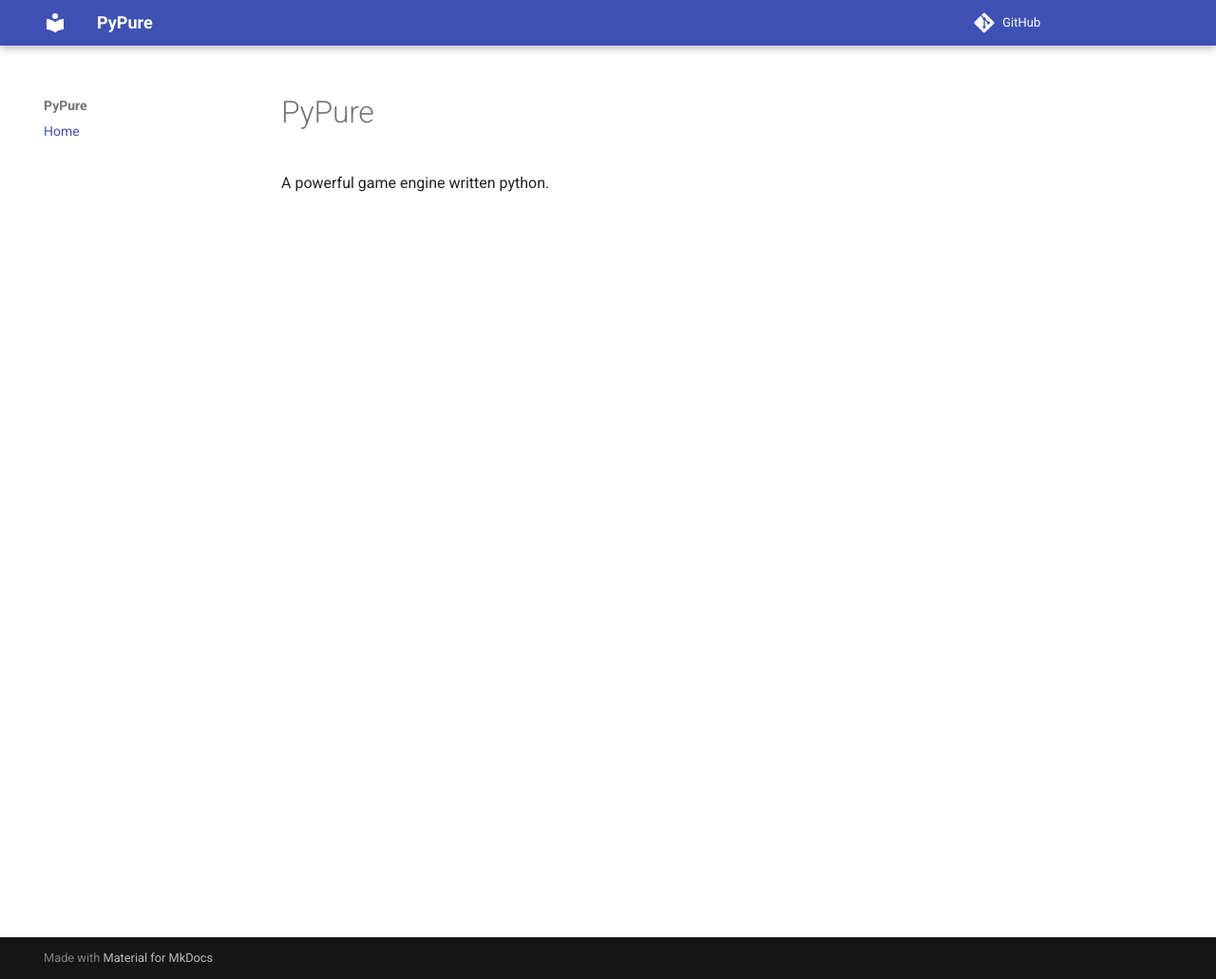
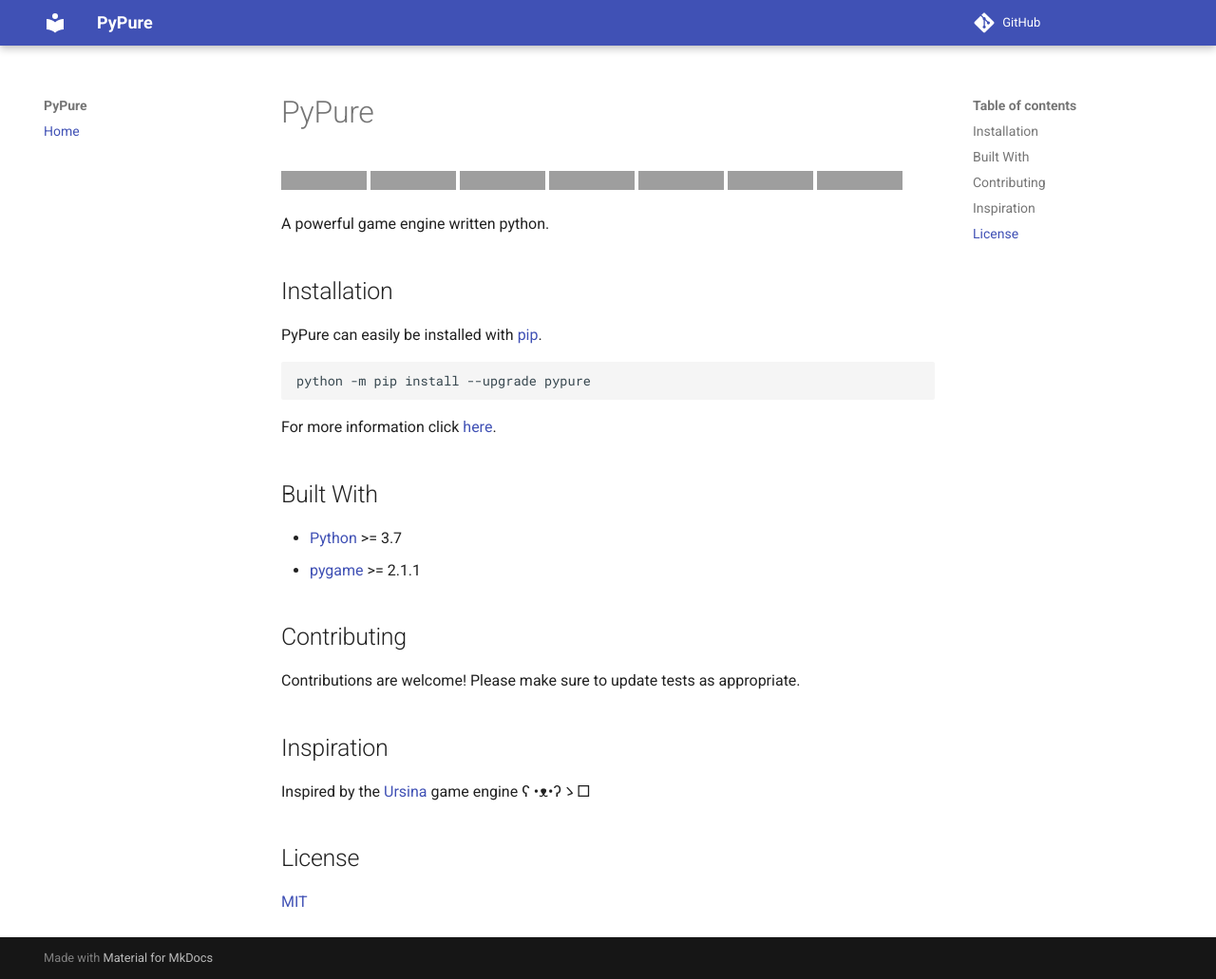
Before and after one commit to pypure-dev/pypure, an MkDocs documentation site: the page built from docs/index.md, in a window 1280 px wide and 1031 px high. Shown: the whole window at 95% size. Built offline with MkDocs 1.6.1 and Material for MkDocs 9.7.7, drawn with Linux system fonts in a browser that asks for light colours; comment, search, counter and statistics services are not loaded; grey boxes are pictures that could not be loaded.

Commit message:
Added Installation and updated Index

````diff
--- a/docs/index.md
+++ b/docs/index.md
@@ -1,2 +1,24 @@
 # PyPure
+[![Version](https://img.shields.io/pypi/v/pypure)](https://pypi.org/project/pypure/) [![License](https://img.shields.io/github/license/pypure-dev/pypure)](https://github.com/pypure-dev/pypure/blob/master/LICENSE) ![Python](https://img.shields.io/pypi/pyversions/pypure) [![Tests](https://github.com/pypure-dev/pypure/actions/workflows/tests.yml/badge.svg)](https://github.com/pypure-dev/pypure/actions/workflows/tests.yml) [![Documentation Status](https://readthedocs.org/projects/pypure/badge/?version=latest)](https://pypure.readthedocs.io/en/latest/?badge=latest) [![Total alerts](https://img.shields.io/lgtm/alerts/g/pypure-dev/pypure.svg?logo=lgtm&logoWidth=18)](https://lgtm.com/projects/g/pypure-dev/pypure/alerts/) [![Language grade: Python](https://img.shields.io/lgtm/grade/python/g/pypure-dev/pypure.svg?logo=lgtm&logoWidth=18)](https://lgtm.com/projects/g/pypure-dev/pypure/context:python)
+
 A powerful game engine written python.
+
+## Installation
+PyPure can easily be installed with [pip](https://pypi.org/project/pip/).
+```bash
+python -m pip install --upgrade pypure
+```
+For more information click [here](https://pypure.readthedocs.io/en/latest/installation/).
+
+## Built With
+- [Python](https://www.python.org/) >= 3.7
+- [pygame](https://github.com/pygame/pygame) >= 2.1.1
+
+## Contributing
+Contributions are welcome! Please make sure to update tests as appropriate.
+
+## Inspiration
+Inspired by the [Ursina](https://www.ursinaengine.org/) game engine ʕ •ᴥ•ʔゝ□
+
+## License
+[MIT](https://github.com/pypure-dev/pypure/blob/master/LICENSE)
````
Also changed, not shown: docs/installation.md (added, +18 -0 lines).
